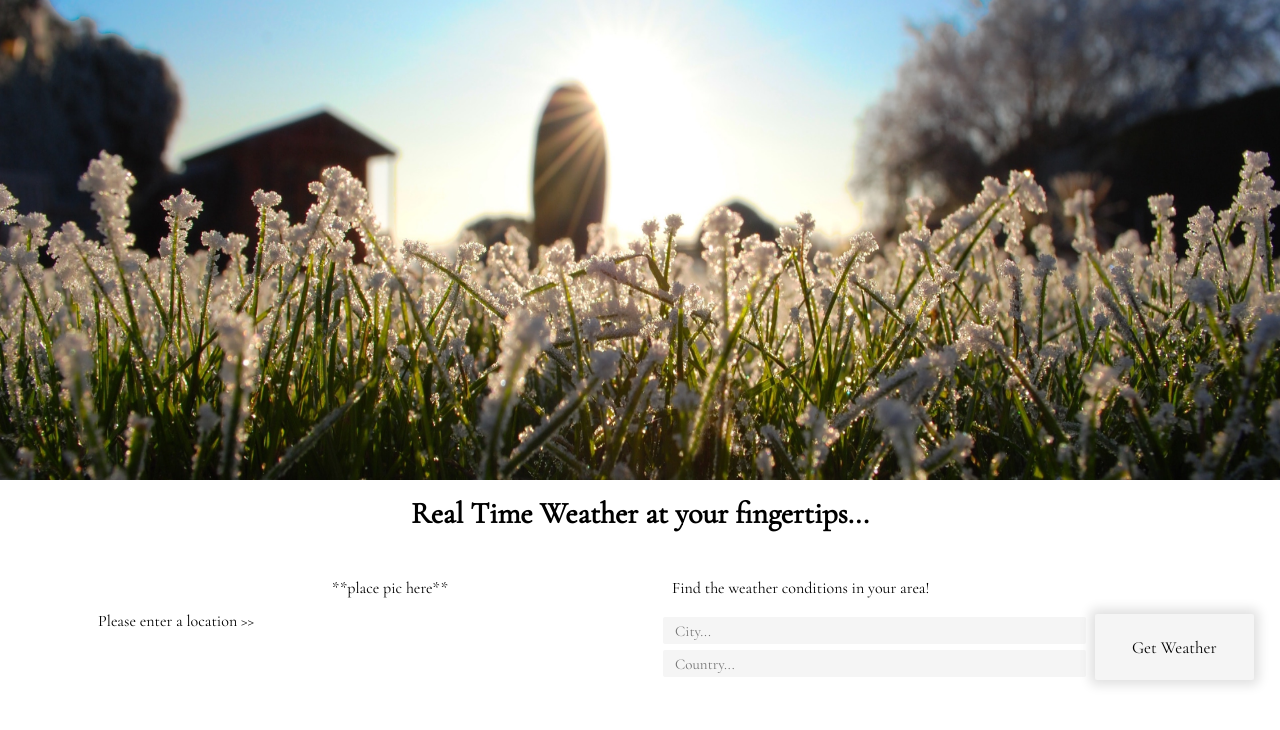
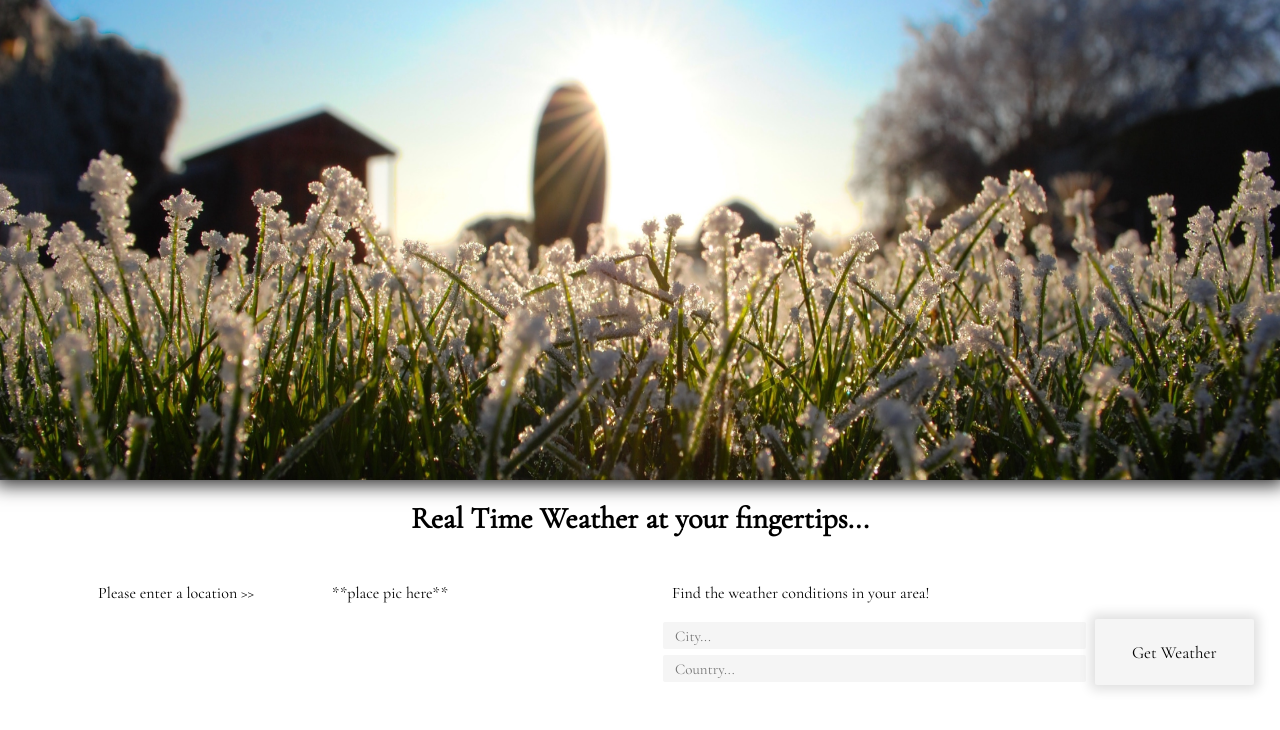
Before and after one commit to Fatoumii/Weather-App, a React (Create React App) app: page / in a window 1280 px wide. Shown: the top 730 px of the page. Built offline with nearby package versions, Linux system fonts and the light colour scheme; no server answers.

Commit message:
edited some basic css

```diff
--- a/public/index.html
+++ b/public/index.html
@@ -23,7 +23,7 @@
       work correctly both with client-side routing and a non-root public URL.
       Learn how to configure a non-root public URL by running `npm run build`.
     -->
-    <title>React App</title>
+    <title>Weather App</title>
   </head>
   <body>
     <noscript>You need to enable JavaScript to run this app.</noscript>
--- a/src/App.css
+++ b/src/App.css
@@ -13,6 +13,7 @@ img {
   height: 60vh;
   object-fit: fill;
   margin: 0;
+  box-shadow: 0px 0px 18px 5px rgb(43, 42, 42);
 }
 .header {
   grid-area: header;
@@ -20,7 +21,8 @@ img {
 
 h3 {
   text-align: center;
-  margin: 10px;
+  margin-top: 15px;
+  margin-bottom: 0px;
   font-size: 30px;
 }
 .content {
@@ -28,6 +30,7 @@ h3 {
   display: grid;
   grid-template-columns: 1fr 1fr;
   grid-template-areas: "results form";
+  margin-top: 10px;
 }
 
 .form {
@@ -101,7 +104,7 @@ button:focus {
 .info {
   grid-area: info;
   display: flex;
-  justify-content: center;
+  flex-direction: column;
   align-items: center;
 }
 .pic {
```
